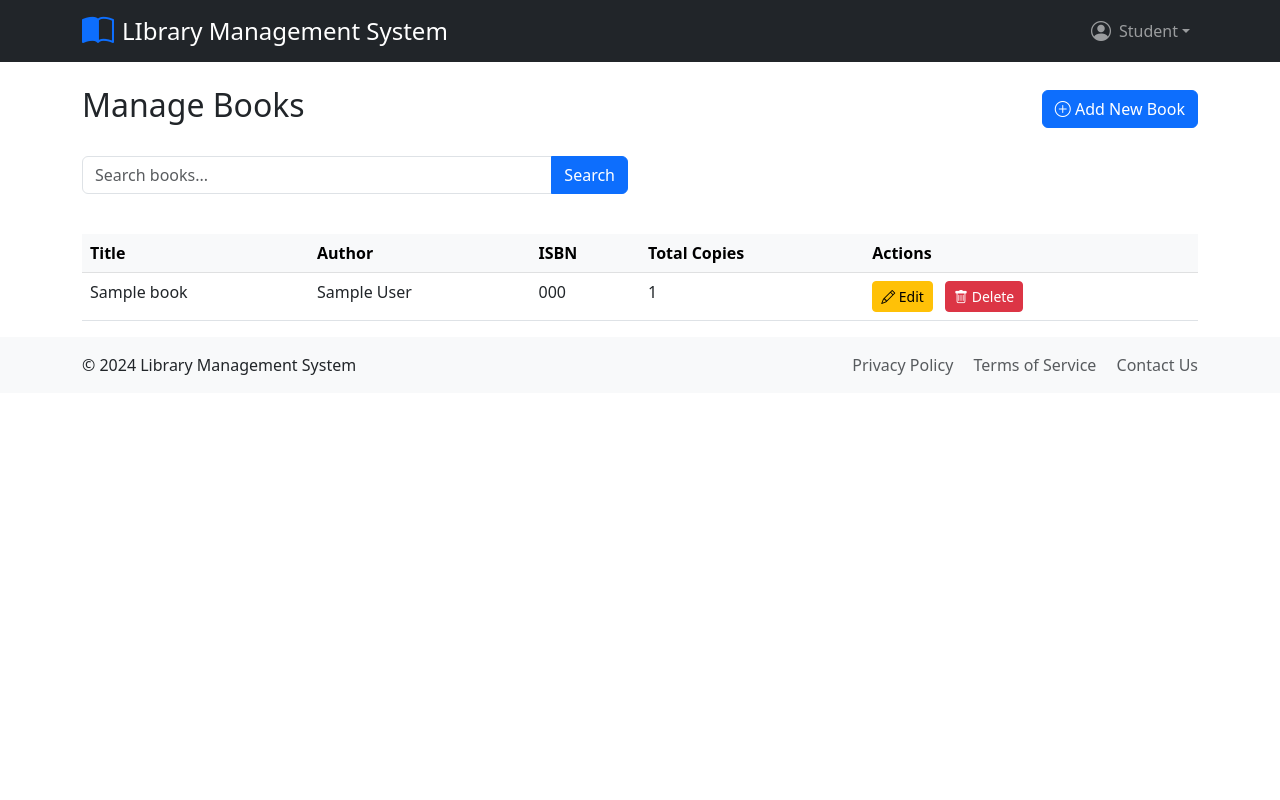
After one commit to SgtSlaughter1/lms_system, a PHP site: page /views/admin/adminbooks.php in a window 1280 px wide. The commit adds this page. Run offline with PHP 8.4, Linux system fonts and the light colour scheme; tables that the repository leaves empty hold one stand-in row (values such as "Sample post"); some libraries are stand-ins or nearby versions.

Commit message:
Update: Updated the folder structure

```diff
--- a/config/database.php
+++ b/config/database.php
@@ -10,9 +10,9 @@ try {
     }
 
     //if connection is succesful
-    echo
-    '<div style="color:green; padding: 10px; border:1px solid green; border-radius:5px; margin:10px; background-color: #e8f5e9;">
-<strong>✔ Success!</strong> Successfully connected to the database.</div>';
+//     echo
+//     '<div style="color:green; padding: 10px; border:1px solid green; border-radius:5px; margin:10px; background-color: #e8f5e9;">
+// <strong>✔ Success!</strong> Successfully connected to the database.</div>';
     error_log(message: 'Database connection established succesfully');
 } catch (mysqli_sql_exception $e) {
     //handle MySQL specific errors
--- a/controllers/StudentController.php
+++ b/controllers/StudentController.php
@@ -3,10 +3,9 @@ require_once dirname(__DIR__) . '/models/Student.php';
 
 class StudentController {
     private $studentModel;
-    private $db;
 
-    public function __construct($db) {
-        $this->studentModel = new Student($db);
+    public function __construct($connect) {
+        $this->studentModel = new Student($connect);
     }
 
     public function getStudentProfile($student_id) {
--- a/includes/navbar.php
+++ b/includes/navbar.php
@@ -1,3 +1,30 @@
+<?php
+if (session_status() === PHP_SESSION_NONE) {
+    session_start();
+}
+
+// Initialize variables
+$user_type = '';
+if (isset($_SESSION['user_type'])) {
+    $user_type = $_SESSION['user_type'];
+}
+
+// Initialize user data
+$user_name = 'User';
+$user_email = '';
+
+// Get user data from session based on type
+if ($user_type == 'admin') {
+    $user_name = $_SESSION['admin_name'] ?? 'Administrator';
+    $user_email = $_SESSION['admin_email'] ?? '';
+} else {
+    $user_name = $_SESSION['student_name'] ?? 'Student';
+    $user_email = $_SESSION['student_email'] ?? '';
+}
+?>
+
+<link rel="stylesheet" href="https://cdn.jsdelivr.net/npm/bootstrap-icons@1.7.2/font/bootstrap-icons.css">
+
 <nav class="navbar navbar-expand-lg navbar-dark bg-dark">
     <div class="container">
         <a class="navbar-brand d-flex align-items-center" href="/lms_system/index.php">
@@ -9,62 +36,85 @@
             </div>
         </a>
 
-        <!-- User Profile Dropdown -->
         <div class="navbar-nav ms-auto">
             <li class="nav-item dropdown">
-                <!-- Profile Toggle Button -->
-                <a class="nav-link dropdown-toggle d-flex align-items-center"
-                    href="#"
-                    role="button"
-                    data-bs-toggle="dropdown">
+                <a class="nav-link dropdown-toggle d-flex align-items-center" href="#" role="button" data-bs-toggle="dropdown">
                     <i class="bi bi-person-circle fs-5 me-2"></i>
-                    <?php
-                    $student_name = $student['name'] ?? 'Student';
-                    echo htmlspecialchars($student_name);
-                    ?>
+                    <?php echo htmlspecialchars($user_name); ?>
                 </a>
-
-                <!-- Dropdown Menu -->
+                <?php if ($user_type == 'admin') { ?>
+                    <!-- Admin Dropdown Menu -->
                     <ul class="dropdown-menu dropdown-menu-end">
-                    <!-- User Info Section -->
                         <li>
                             <div class="dropdown-item-text">
                                 <div class="d-flex align-items-center">
                                     <i class="bi bi-person-circle fs-4 me-2"></i>
                                     <div>
-                                    <?php
-                                    $student_name = $student['name'] ?? 'Student';
-                                    $student_email = $student['email'] ?? '';
-                                    ?>
-                                    <div class="fw-bold"><?php echo htmlspecialchars($student_name); ?></div>
-                                    <small class="text-muted"><?php echo htmlspecialchars($student_email); ?></small>
+                                        <div class="fw-bold"><?php echo htmlspecialchars($user_name); ?></div>
+                                        <small class="text-muted"><?php echo htmlspecialchars($user_email); ?></small>
+                                        <small class="text-muted d-block">
+                                            <i class="bi bi-shield-check me-1"></i>Administrator
+                                        </small>
                                     </div>
                                 </div>
                             </div>
                         </li>
-
+                        <li><hr class="dropdown-divider"></li>
                         <li>
-                        <hr class="dropdown-divider">
-                    </li>
-
-                    <!-- Menu Items -->
-                    <li>
-                        <a class="dropdown-item" href="/lms_system/views/profile.php">
-                            <i class="bi bi-person me-2"></i>My Profile
+                            <a class="dropdown-item" href="/lms_system/views/admin/admin.php">
+                                <i class="bi bi-speedometer2 me-2"></i>Dashboard
                             </a>
                         </li>
-
                         <li>
-                        <hr class="dropdown-divider">
+                            <a class="dropdown-item" href="/lms_system/views/admin/adminbooks.php">
+                                <i class="bi bi-book me-2"></i>Books
+                            </a>
                         </li>
-
-                    <!-- Logout Button -->
+                        <li>
+                            <a class="dropdown-item" href="/lms_system/views/students/students.php">
+                                <i class="bi bi-people me-2"></i>Students
+                            </a>
+                        </li>
+                        <li><hr class="dropdown-divider"></li>
                         <li>
                             <a class="dropdown-item text-danger" href="/lms_system/Auth/logout.php">
                                 <i class="bi bi-box-arrow-right me-2"></i>Logout
                             </a>
                         </li>
                     </ul>
+                <?php } else { ?>
+                    <!-- Student Dropdown Menu -->
+                    <ul class="dropdown-menu dropdown-menu-end">
+                        <li>
+                            <div class="dropdown-item-text">
+                                <div class="d-flex align-items-center">
+                                    <i class="bi bi-person-circle fs-4 me-2"></i>
+                                    <div>
+                                        <div class="fw-bold"><?php echo htmlspecialchars($user_name); ?></div>
+                                        <small class="text-muted"><?php echo htmlspecialchars($user_email); ?></small>
+                                    </div>
+                                </div>
+                            </div>
+                        </li>
+                        <li><hr class="dropdown-divider"></li>
+                        <li>
+                            <a class="dropdown-item" href="/lms_system/views/students/profile.php">
+                                <i class="bi bi-person me-2"></i>My Profile
+                            </a>
+                        </li>
+                        <li>
+                            <a class="dropdown-item" href="/lms_system/views/books.php">
+                                <i class="bi bi-book me-2"></i>Books
+                            </a>
+                        </li>
+                        <li><hr class="dropdown-divider"></li>
+                        <li>
+                            <a class="dropdown-item text-danger" href="/lms_system/Auth/logout.php">
+                                <i class="bi bi-box-arrow-right me-2"></i>Logout
+                            </a>
+                        </li>
+                    </ul>
+                <?php } ?>
             </li>
         </div>
     </div>
--- a/models/Book.php
+++ b/models/Book.php
@@ -53,19 +53,15 @@ class Book {
 
     // Database Operations
     public function getAllBooks() {
-        try {
-            $query = "SELECT * FROM books ORDER BY title";
-            $result = mysqli_query($this->conn, $query);
+        $sql = "SELECT * FROM books";
+        $result = $this->conn->query($sql);
 
-            if (!$result) {
-                throw new Exception("Error fetching books: " . mysqli_error($this->conn));
-            }
+        $books = array();
+        while ($row = $result->fetch_assoc()) {
+            $books[] = $row;
+        }
 
-            return mysqli_fetch_all($result, MYSQLI_ASSOC);
-        } catch (Exception $e) {
-            error_log($e->getMessage());
-            return [];
-        }
+        return $books;
     }
 
     public function getBookById($id) {
@@ -125,27 +121,18 @@ class Book {
     }
 
     public function searchBooks($searchTerm) {
-        try {
-            // Sanitize the search term
-            $searchTerm = mysqli_real_escape_string($this->conn, $searchTerm);
+        $searchPattern = "%{$searchTerm}%";
+        $sql = "SELECT * FROM books WHERE title LIKE ? OR author LIKE ? OR isbn LIKE ?";
+        $stmt = $this->conn->prepare($sql);
+        $stmt->bind_param("sss", $searchPattern, $searchPattern, $searchPattern);
+        $stmt->execute();
+        $result = $stmt->get_result();
 
-            // Search in title, author, and ISBN
-            $query = "SELECT * FROM books
-                     WHERE title LIKE '%$searchTerm%'
-                     OR author LIKE '%$searchTerm%'
-                     OR isbn LIKE '%$searchTerm%'
-                     ORDER BY title";
+        $books = array();
+        while ($row = $result->fetch_assoc()) {
+            $books[] = $row;
+        }
 
-            $result = mysqli_query($this->conn, $query);
-
-            if (!$result) {
-                throw new Exception("Error searching books: " . mysqli_error($this->conn));
-            }
-
-            return mysqli_fetch_all($result, MYSQLI_ASSOC);
-        } catch (Exception $e) {
-            error_log($e->getMessage());
-            return [];
-        }
+        return $books;
     }
 }
--- /dev/null
+++ b/views/admin/adminbooks.php
@@ -0,0 +1,107 @@
+<?php
+session_start();
+require_once dirname(__DIR__) . '/../config/database.php';
+require_once dirname(__DIR__) . '/../controllers/BookController.php';
+include dirname(__DIR__) . '/../includes/navbar.php';
+
+// Check if user is admin
+// if (!isset($_SESSION['user_type']) || $_SESSION['user_type'] !== 'admin') {
+//     header("location: /lms_system/Auth/login.php");
+//     exit();
+// }
+
+// Create controller instance
+$bookController = new BookController($connect);
+
+// Get search term if exists
+$searchTerm = isset($_GET['search']) ? trim($_GET['search']) : '';
+
+// Get books (either all or searched)
+$books = $bookController->searchBooks($searchTerm);
+?>
+
+<!DOCTYPE html>
+<html lang="en">
+
+<head>
+    <meta charset="UTF-8">
+    <meta name="viewport" content="width=device-width, initial-scale=1.0">
+    <title>Manage Books - Admin</title>
+    <link href="https://cdn.jsdelivr.net/npm/bootstrap@5.3.0/dist/css/bootstrap.min.css" rel="stylesheet">
+    <link rel="stylesheet" href="https://cdn.jsdelivr.net/npm/bootstrap-icons@1.7.2/font/bootstrap-icons.css">
+</head>
+
+<body>
+    <div class="container mt-4">
+        <div class="d-flex justify-content-between align-items-center mb-4">
+            <h2>Manage Books</h2>
+            <a href="/lms_system/views/addbook.php" class="btn btn-primary">
+                <i class="bi bi-plus-circle"></i> Add New Book
+            </a>
+        </div>
+
+        <!-- Search Form -->
+        <div class="row mb-4">
+            <div class="col-md-6">
+                <form action="" method="GET">
+                    <div class="input-group">
+                        <input type="text" name="search" class="form-control"
+                            placeholder="Search books..."
+                            value="<?php echo htmlspecialchars($searchTerm); ?>">
+                        <button type="submit" class="btn btn-primary">Search</button>
+                        <?php if (!empty($searchTerm)): ?>
+                            <a href="adminbooks.php" class="btn btn-secondary">Clear</a>
+                        <?php endif; ?>
+                    </div>
+                </form>
+            </div>
+        </div>
+
+        <!-- Books Table -->
+        <div class="table-container">
+            <table class="table table-hover">
+                <thead class="table-light">
+                    <tr>
+                        <th>Title</th>
+                        <th>Author</th>
+                        <th>ISBN</th>
+                        <th>Total Copies</th>
+
+                        <th>Actions</th>
+                    </tr>
+                </thead>
+                <tbody>
+                    <?php if (!empty($books)): ?>
+                        <?php foreach ($books as $book): ?>
+                            <tr>
+                                <td><?php echo htmlspecialchars($book['title']); ?></td>
+                                <td><?php echo htmlspecialchars($book['author']); ?></td>
+                                <td><?php echo htmlspecialchars($book['isbn']); ?></td>
+                                <td><?php echo htmlspecialchars($book['available_copies']); ?></td>
+
+                                <td>
+                                    <a href="/lms_system/views/admin/editbook.php?id=<?php echo $book['id']; ?>"
+                                        class="btn btn-sm btn-warning me-2">
+                                        <i class="bi bi-pencil"></i> Edit
+                                    </a>
+                                    <a href="/lms_system/controllers/admin/deletebook.php?id=<?php echo $book['id']; ?>"
+                                        class="btn btn-sm btn-danger" onclick="return confirm('Are you sure you want to delete this book?');">
+                                        <i class="bi bi-trash"></i> Delete
+                                    </a>
+                                </td>
+                            </tr>
+                        <?php endforeach; ?>
+                    <?php else: ?>
+                        <tr>
+                            <td colspan="6">No books found.</td>
+                        </tr>
+                    <?php endif; ?>
+                </tbody>
+            </table>
+        </div>
+    </div>
+    <?php include dirname(__DIR__) . '/../includes/footer.php'; ?>
+
+</body>
+
+</html>
--- a/views/profile.php
+++ b/views/students/profile.php
@@ -1,7 +1,8 @@
 <?php
 session_start();
-require_once dirname(__DIR__) . "/config/database.php";
-require_once dirname(__DIR__) . "/controllers/StudentController.php";
+require_once dirname(__DIR__) . '/../config/database.php';
+require_once dirname(__DIR__) . '/../controllers/StudentController.php';
+include dirname(__DIR__) . '/../includes/navbar.php';
 
 // Check if user is logged in
 if (!isset($_SESSION['student_id'])) {
--- a/views/update_profile.php
+++ b/views/students/update_profile.php
@@ -1,7 +1,8 @@
 <?php
 session_start();
-require_once dirname(__DIR__) . "/config/database.php";
-require_once dirname(__DIR__) . "/controllers/StudentController.php";
+require_once dirname(__DIR__) . '/../config/database.php';
+require_once dirname(__DIR__) . '/../controllers/StudentController.php';
+include dirname(__DIR__) . '/../includes/navbar.php';  // Fixed path
 
 if (!isset($_SESSION['student_id'])) {
     header("location: /lms_system/Auth/login.php");
```
Also changed, not shown: Auth/login.php (+3 -4 lines), models/Student.php (+6 -6 lines), views/admin/admin.php (renamed from views/admin.php, +4 -6 lines), views/admin/editbook.php (added, +11 -0 lines), views/books.php (+18 -2 lines), views/students/students.php (renamed from views/students.php, +8 -8 lines), controllers/BookController.php (line endings or trailing spaces). Lines whose indentation alone changed are shown as unchanged.
